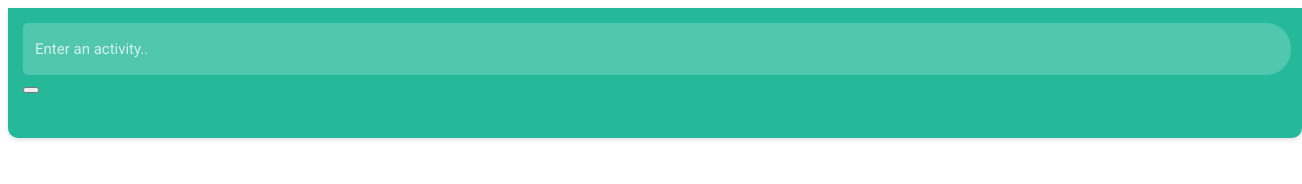
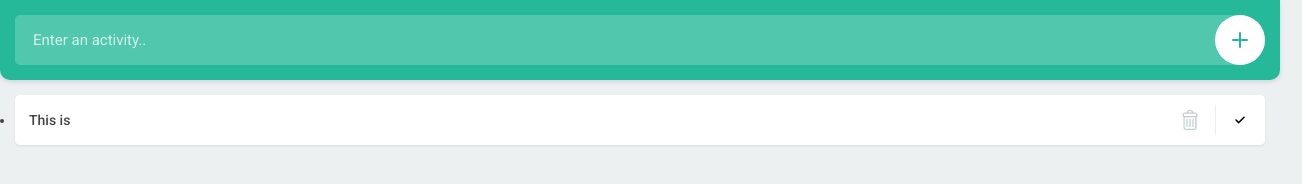
Before and after one commit to Weijun-H/To-do-list, a plain HTML site: page index.html in a window 1280 px wide. Shown: the whole page, 1302 px wide, since content can reach past the window. Drawn offline with Linux system fonts and the light colour scheme.

Commit message:
add container

```diff
--- a/index.html
+++ b/index.html
@@ -2,8 +2,9 @@
 <html lang="en">
 
 <head>
-    <meta charset="UTF-8">
-    <meta name="viewport" content="width=device-width, initial-scale=1.0">
+    <meta http-equiv="Content-Type" content="text/html; charset=UTF-8">
+
+    <meta name="viewport" content="width=device-width, initial-scale=1, user-scalable=no">
     <title>Todo list app</title>
 
     <!-- Roboto font embed-->
@@ -16,10 +17,31 @@
 
 <body>
     <header>
-        <input type="text" placeholder="Enter an activity..">
-        <button></button>
+        <input type="text" placeholder="Enter an activity.." id="item">
+        <button id="add">
+        <svg version="1.1" xmlns="http://www.w3.org/2000/svg" xmlns:xlink="http://www.w3.org/1999/xlink" x="0px" y="0px"viewBox="0 0 16 16" style="enable-background:new 0 0 16 16;" xml:space="preserve"><g><path class="fill" d="M16,8c0,0.5-0.5,1-1,1H9v6c0,0.5-0.5,1-1,1s-1-0.5-1-1V9H1C0.5,9,0,8.5,0,8s0.5-1,1-1h6V1c0-0.5,0.5-1,1-1s1,0.5,1,1v6h6C15.5,7,16,7.5,16,8z"/></g></svg>
+        </button>
     </header>
 
+    <div class="container">
+        <ul class="todo">
+            <li>This is
+                <div class="buttons">
+                    <button class="remove">
+                    <svg version="1.1" xmlns="http://www.w3.org/2000/svg" xmlns:xlink="http://www.w3.org/1999/xlink" x="0px" y="0px" viewBox="0 0 22 22" style="enable-background:new 0 0 22 22;" xml:space="preserve"><rect class="noFill" width="22" height="22"/><g><g><path class="fill" d="M16.1,3.6h-1.9V3.3c0-1.3-1-2.3-2.3-2.3h-1.7C8.9,1,7.8,2,7.8,3.3v0.2H5.9c-1.3,0-2.3,1-2.3,2.3v1.3c0,0.5,0.4,0.9,0.9,1v10.5c0,1.3,1,2.3,2.3,2.3h8.5c1.3,0,2.3-1,2.3-2.3V8.2c0.5-0.1,0.9-0.5,0.9-1V5.9C18.4,4.6,17.4,3.6,16.1,3.6z M9.1,3.3c0-0.6,0.5-1.1,1.1-1.1h1.7c0.6,0,1.1,0.5,1.1,1.1v0.2H9.1V3.3z M16.3,18.7c0,0.6-0.5,1.1-1.1,1.1H6.7c-0.6,0-1.1-0.5-1.1-1.1V8.2h10.6V18.7z M17.2,7H4.8V5.9c0-0.6,0.5-1.1,1.1-1.1h10.2c0.6,0,1.1,0.5,1.1,1.1V7z"/></g><g><g><path class="fill" d="M11,18c-0.4,0-0.6-0.3-0.6-0.6v-6.8c0-0.4,0.3-0.6,0.6-0.6s0.6,0.3,0.6,0.6v6.8C11.6,17.7,11.4,18,11,18z"/></g><g><path class="fill" d="M8,18c-0.4,0-0.6-0.3-0.6-0.6v-6.8c0-0.4,0.3-0.6,0.6-0.6c0.4,0,0.6,0.3,0.6,0.6v6.8C8.7,17.7,8.4,18,8,18z"/></g><g><path class="fill" d="M14,18c-0.4,0-0.6-0.3-0.6-0.6v-6.8c0-0.4,0.3-0.6,0.6-0.6c0.4,0,0.6,0.3,0.6,0.6v6.8C14.6,17.7,14.3,18,14,18z"/></g></g></g></svg>
+                    </button>
+                    <button class="complete">
+                    <svg version="1.1" xmlns="http://www.w3.org/2000/svg" xmlns:xlink="http://www.w3.org/1999/xlink" x="0px" y="0px" viewBox="0 0 22 22" style="enable-background:new 0 0 22 22;" xml:space="preserve"><rect y="0" class="noFill" width="22" height="22"/><g><path class="fill" d="M9.7,14.4L9.7,14.4c-0.2,0-0.4-0.1-0.5-0.2l-2.7-2.7c-0.3-0.3-0.3-0.8,0-1.1s0.8-0.3,1.1,0l2.1,2.1l4.8-4.8c0.3-0.3,0.8-0.3,1.1,0s0.3,0.8,0,1.1l-5.3,5.3C10.1,14.3,9.9,14.4,9.7,14.4z"/></g></svg>
+
+                    </button>
+                </div>
+            </li>
+        </ul>
+    </div>
+
+
+    <!-- JavaScript -->
+    <script src="./resourses/js/main.js"></script>
 </body>
 
 </html>
--- a/resourses/css/style.css
+++ b/resourses/css/style.css
@@ -1,17 +1,32 @@
 @charset "UTF-8";
+* {
+    margin: 0;
+    padding: 0;
+    box-sizing: border-box;
+}
+
+body {
+    background: #edf0f1;
+    padding: 80px 0 0 0;
+}
+
 body,
 input,
 button {
     font-family: 'Roboto', sans-serif;
 }
 
+.noFill {
+    fill: none;
+}
+
 header {
     width: 100%;
-    height: 100px;
-    position: flex;
+    height: 80px;
+    position: fixed;
+    padding: 15px;
     top: 0;
     left: 0;
-    padding: 15px;
     z-index: 5;
     box-shadow: 0px 2px 4px rgba(44, 62, 80, 0.15);
     background: #25b99a;
@@ -22,20 +37,144 @@ header {
 header input {
     width: 100%;
     height: 50px;
+    float: left;
+    color: #fff;
     font-size: 15px;
     font-weight: 400;
-    text-indent: 10px;
-    float: left;
+    text-indent: 18px;
+    padding: 0 60px 0 0;
     background: rgba(255, 255, 255, 0.2);
-    border-top-left-radius: 5px;
-    border-bottom-left-radius: 5px;
-    border-top-right-radius: 25px;
-    border-bottom-right-radius: 25px;
+    border-radius: 5px 25px 25px 5px;
     border: 0px;
     box-shadow: none;
     outline: none;
+    -webkit-appearance: none;
+    -moz-appearance: none;
 }
 
 header input::-webkit-input-placeholder {
     color: rgba(255, 255, 255, 0.75);
 }
+
+header input::-moz-input-placeholder {
+    color: rgba(255, 255, 255, 0.75);
+}
+
+header input:-moz-input-placeholder {
+    color: rgba(255, 255, 255, 0.75);
+}
+
+header input:-ms-input-placeholder {
+    color: rgba(255, 255, 255, 0.75);
+}
+
+header button {
+    width: 50px;
+    height: 50px;
+    position: absolute;
+    top: 15px;
+    right: 15px;
+    z-index: 2;
+    border-radius: 25px;
+    background: #fff;
+    border: 0px;
+    box-shadow: none;
+    outline: none;
+    cursor: pointer;
+    -webkit-appearance: none;
+    -moz-appearance: none;
+}
+
+header button svg {
+    width: 16px;
+    height: 16px;
+    position: absolute;
+    top: 50%;
+    left: 50%;
+    margin: -8px 0 0 -8px;
+}
+
+header button svg .fill {
+    fill: #25b99a;
+}
+
+.container {
+    width: 100%;
+    float: left;
+    padding: 15px;
+}
+
+ul.todo {
+    width: 100%;
+    float: left;
+}
+
+ul.todo li {
+    width: 100%;
+    min-height: 50px;
+    float: left;
+    font-size: 14px;
+    font-weight: 500;
+    color: #444;
+    line-height: 22px;
+    background: #fff;
+    border-radius: 5px;
+    position: relative;
+    box-shadow: 0px 1px 2px rgba(44, 62, 80, 0.10);
+    margin: 0 0 10px 0;
+    padding: 14px 100px 14px 14px;
+    word-break: break-word;
+}
+
+ul.todo li:last-of-type {
+    margin: 0;
+}
+
+ul.todo li .buttons {
+    width: 100px;
+    height: 50px;
+    position: absolute;
+    top: 0;
+    right: 0;
+}
+
+ul.todo li .buttons button {
+    width: 50px;
+    height: 50px;
+    float: left;
+    background: none;
+    position: relative;
+    border: 0px;
+    box-shadow: none;
+    outline: none;
+    cursor: pointer;
+    -webkit-appearance: none;
+    -moz-appearance: none;
+}
+
+ul.todo li .buttons button:last-of-type:before {
+    content: '';
+    width: 1px;
+    height: 30px;
+    background: #edf0f1;
+    position: absolute;
+    top: 10px;
+    left: 0;
+}
+
+ul.todo li .buttons button svg {
+    width: 22px;
+    height: 22px;
+    position: absolute;
+    top: 50%;
+    left: 50%;
+    margin: -11px 0 0 -11px;
+}
+
+ul.todo li .buttons button.remove svg .fill {
+    fill: #c0cecb;
+}
+
+ul.todo li .buttons button.remove:hover svg .fill {
+    fill: #e85656;
+}
--- /dev/null
+++ b/resourses/js/main.js
@@ -0,0 +1,16 @@
+// User clicked on the add button
+// If there is any text inside the item field, add that text to the todo list
+document.getElementById('add').addEventListener('click', function() {
+    var value = document.getElementById('item').value;
+    if (value) {
+        console.log("111");
+    }
+});
+
+
+function addItem(value) {
+    addItemToDOM(value);
+    document.getElementById('item').value = '';
+
+
+}
```
